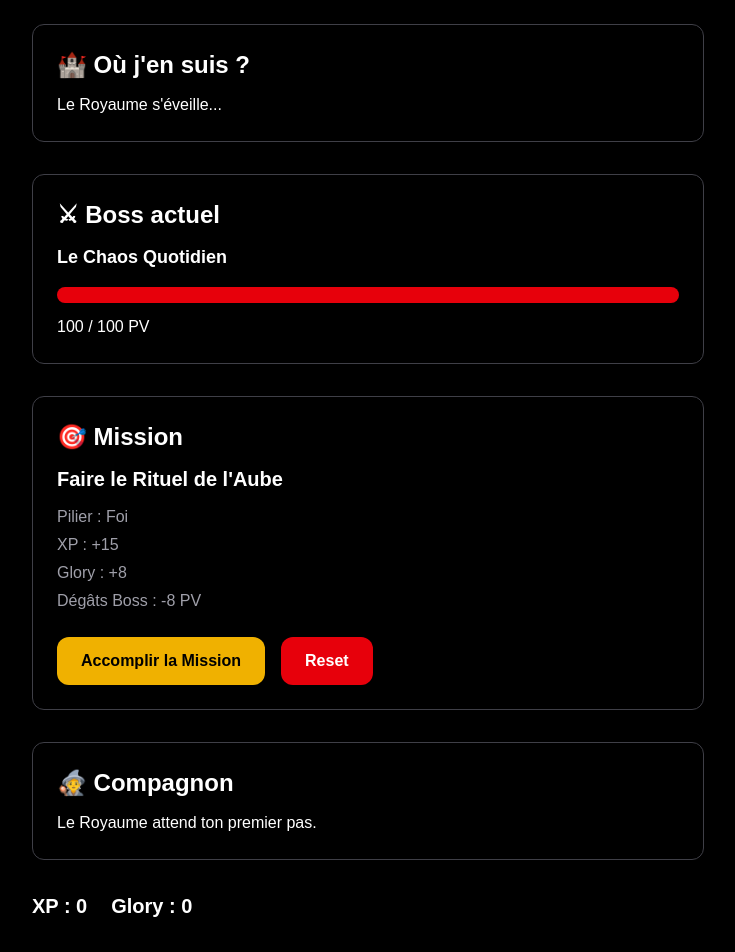
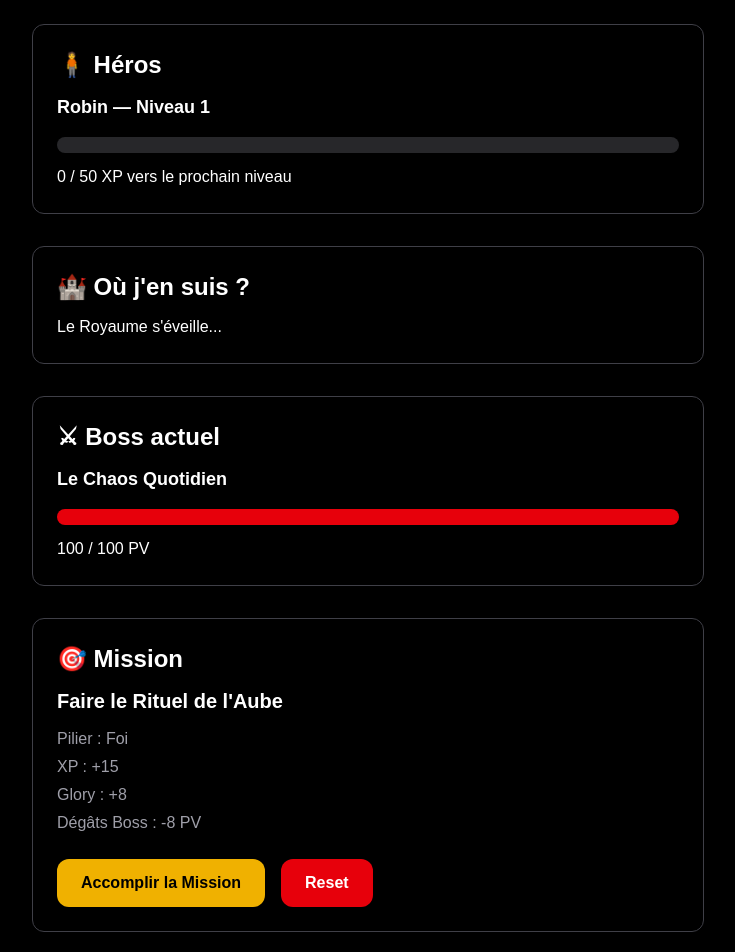
Before and after one commit to RobinWhitman/ras, a Next.js app: page / in a window 1280 px wide. Shown: the part 100-1052 px from the top of the page, without its empty margins (272-1007 px from the left). Built offline with nearby package versions, Linux system fonts and the light colour scheme.

Commit message:
Sprint 6 - Niveau du héros

```diff
--- a/src/components/MorningCouncil.tsx
+++ b/src/components/MorningCouncil.tsx
@@ -8,11 +8,28 @@ export default function MorningCouncil() {
     useGame();
 
   const bossLifePercent = Math.round((save.bossHp / boss.maxHp) * 100);
+  const heroLevel = Math.floor(save.xp / 50) + 1;
+  const currentLevelXp = save.xp % 50;
+  const levelProgress = Math.round((currentLevelXp / 50) * 100);
 
   return (
     <main className="min-h-screen bg-black text-white p-8">
       <div className="max-w-2xl mx-auto space-y-8">
         <h1 className="text-6xl font-bold">RAS</h1>
+
+        <section className="border border-zinc-700 rounded-xl p-6">
+          <h2 className="text-2xl font-bold mb-3">🧍 Héros</h2>
+          <p className="text-lg font-semibold">Robin — Niveau {heroLevel}</p>
+
+          <div className="w-full h-4 bg-zinc-800 rounded-full mt-4 overflow-hidden">
+            <div
+              className="h-full bg-yellow-500 transition-all duration-300"
+              style={{ width: `${levelProgress}%` }}
+            />
+          </div>
+
+          <p className="mt-3">{currentLevelXp} / 50 XP vers le prochain niveau</p>
+        </section>
 
         <section className="border border-zinc-700 rounded-xl p-6">
           <h2 className="text-2xl font-bold mb-3">🏰 Où j'en suis ?</h2>
@@ -76,7 +93,7 @@ export default function MorningCouncil() {
         </section>
 
         <footer className="flex gap-6 text-xl font-bold">
-          <p>XP : {save.xp}</p>
+          <p>XP total : {save.xp}</p>
           <p>Glory : {save.glory}</p>
         </footer>
       </div>
```
